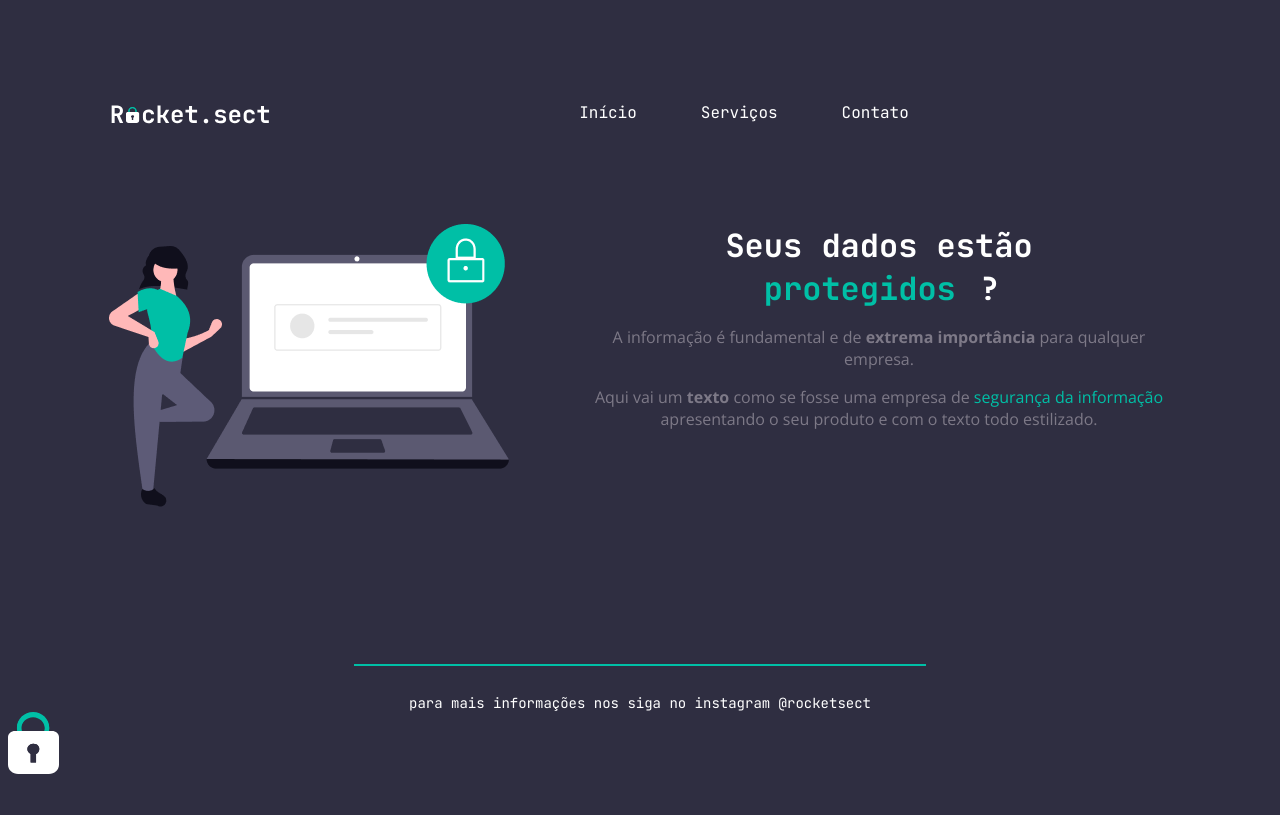
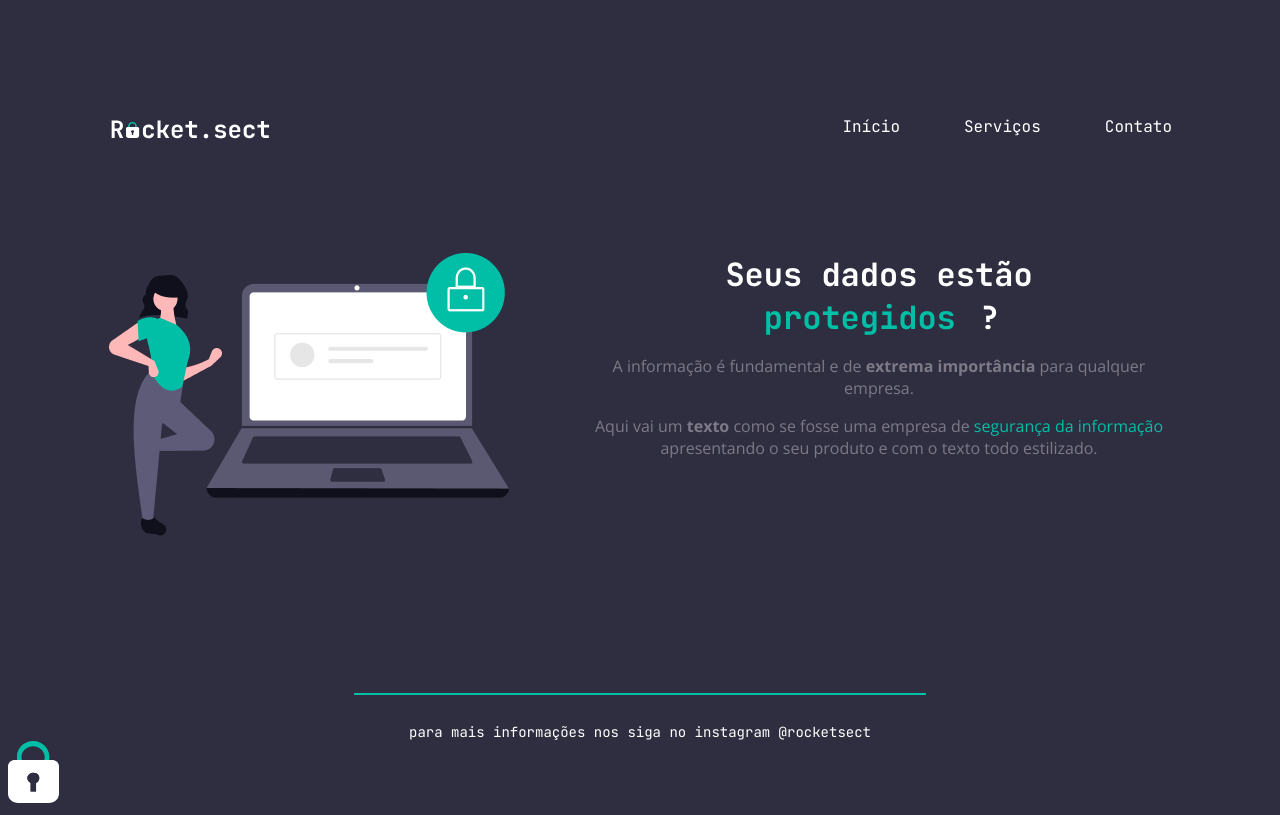
Before and after one commit to felipegazo/Rocket.sect, a plain HTML site: page index.html in a window 1280 px wide. Drawn offline with nearby package versions, Linux system fonts and the light colour scheme.

Commit message:
Update header css margins

```diff
--- a/style.css
+++ b/style.css
@@ -1,8 +1,5 @@
 body {
   background: #2F2E41;
-  margin: 200 99;
-
-
 }
 
 header {
@@ -17,8 +14,8 @@ header ul {
   list-style: none;
   display: flex;
   align-items: center;
-  margin: auto;
 }
+
 a {
   font-style: normal;
   cursor: pointer;
```
